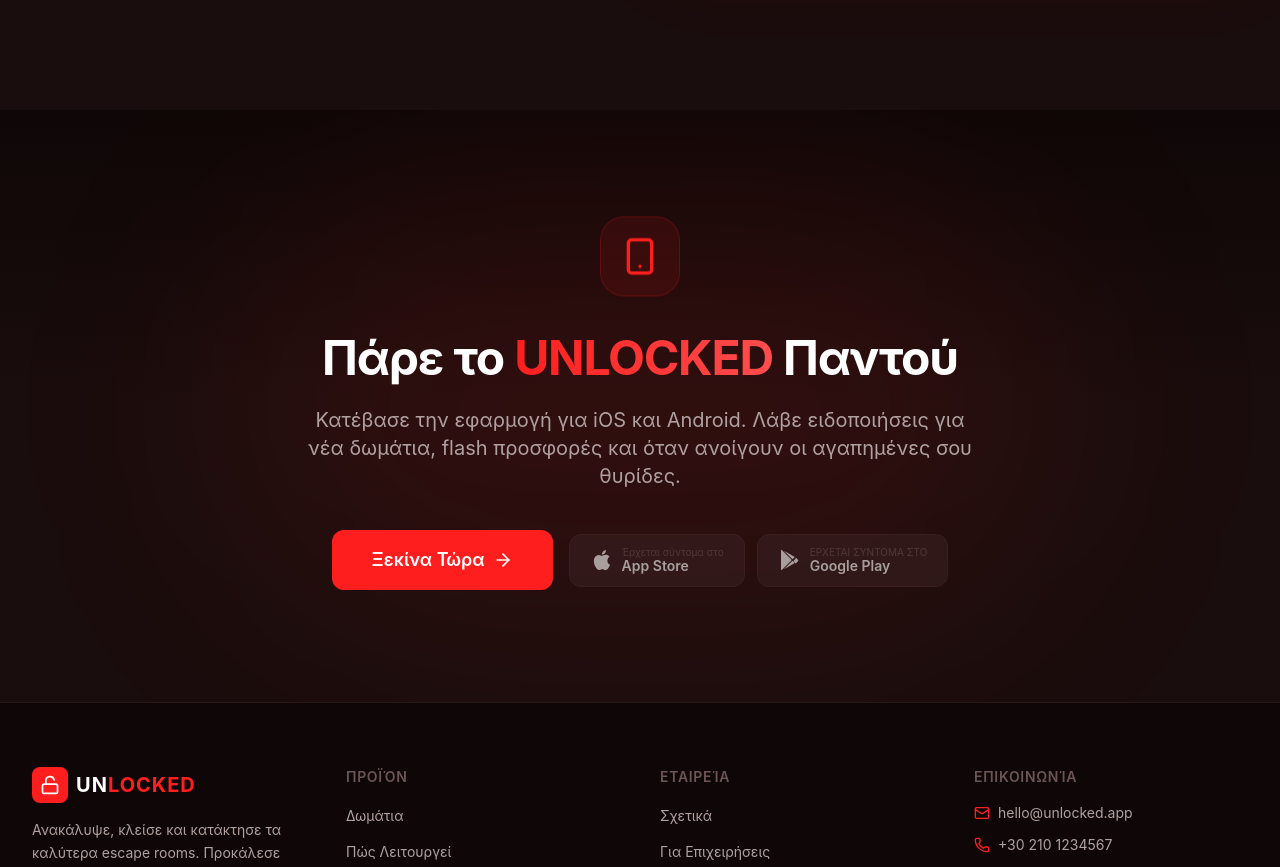
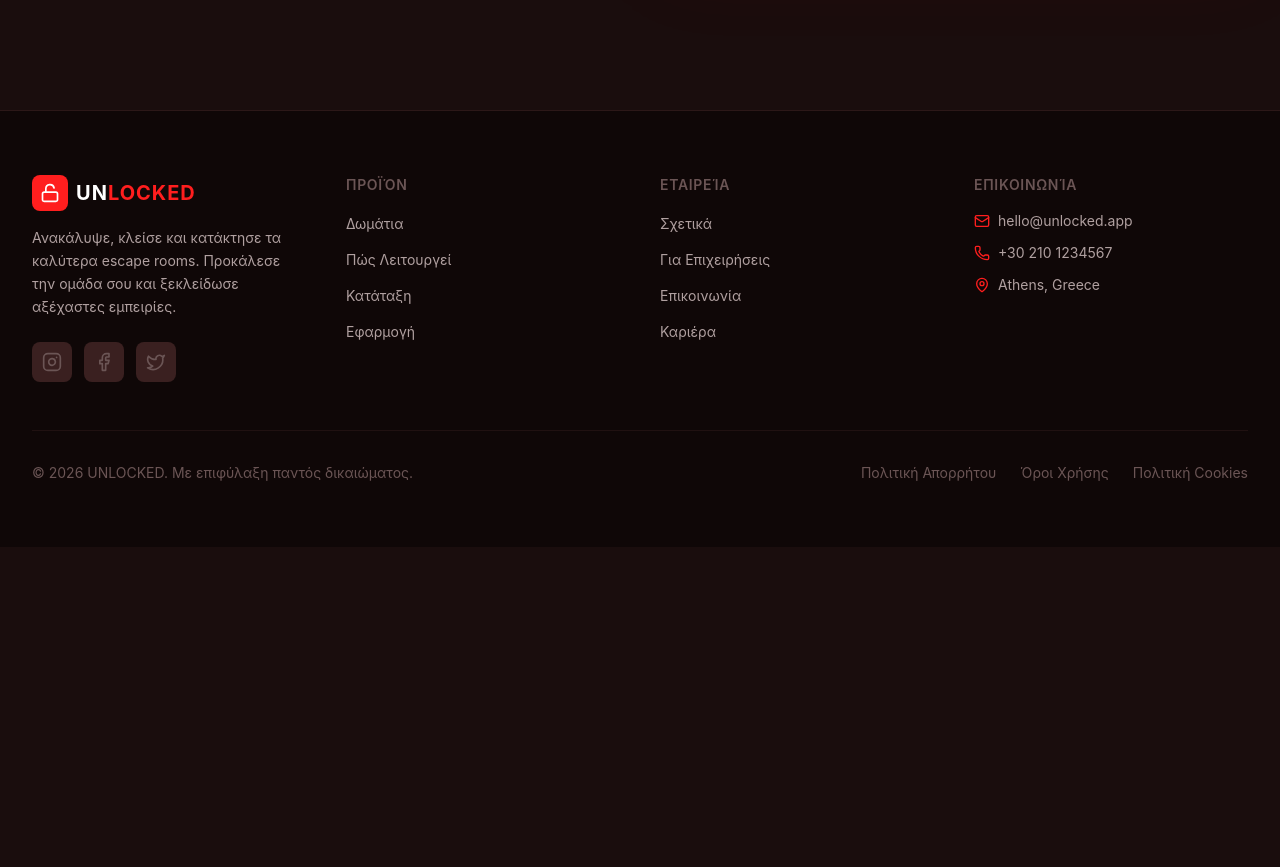
Before and after one commit to dstroumpakos/escape-web, a Next.js app: page / in a window 1280 px wide. Shown: the part 4880-5747 px from the top of the page. After the commit the page ends 5427 px from the top, so only its background shows below. Built offline with nearby package versions, Linux system fonts and the light colour scheme; no server answers.

Commit message:
feat: remove DownloadCTA section from homepage

```diff
--- a/src/app/page.tsx
+++ b/src/app/page.tsx
@@ -4,7 +4,6 @@ import { HowItWorks } from '@/components/home/HowItWorks';
 import { ThemesSection } from '@/components/home/ThemesSection';
 import { StatsBar } from '@/components/home/StatsBar';
 import { TestimonialsSection } from '@/components/home/TestimonialsSection';
-import { DownloadCTA } from '@/components/home/DownloadCTA';
 import { ForBusinesses } from '@/components/home/ForBusinesses';
 import { SafeConvex } from '@/components/SafeConvex';
 
@@ -18,7 +17,6 @@ export default function Home() {
       <HowItWorks />
       <TestimonialsSection />
       <ForBusinesses />
-      <DownloadCTA />
     </>
   );
 }
```
